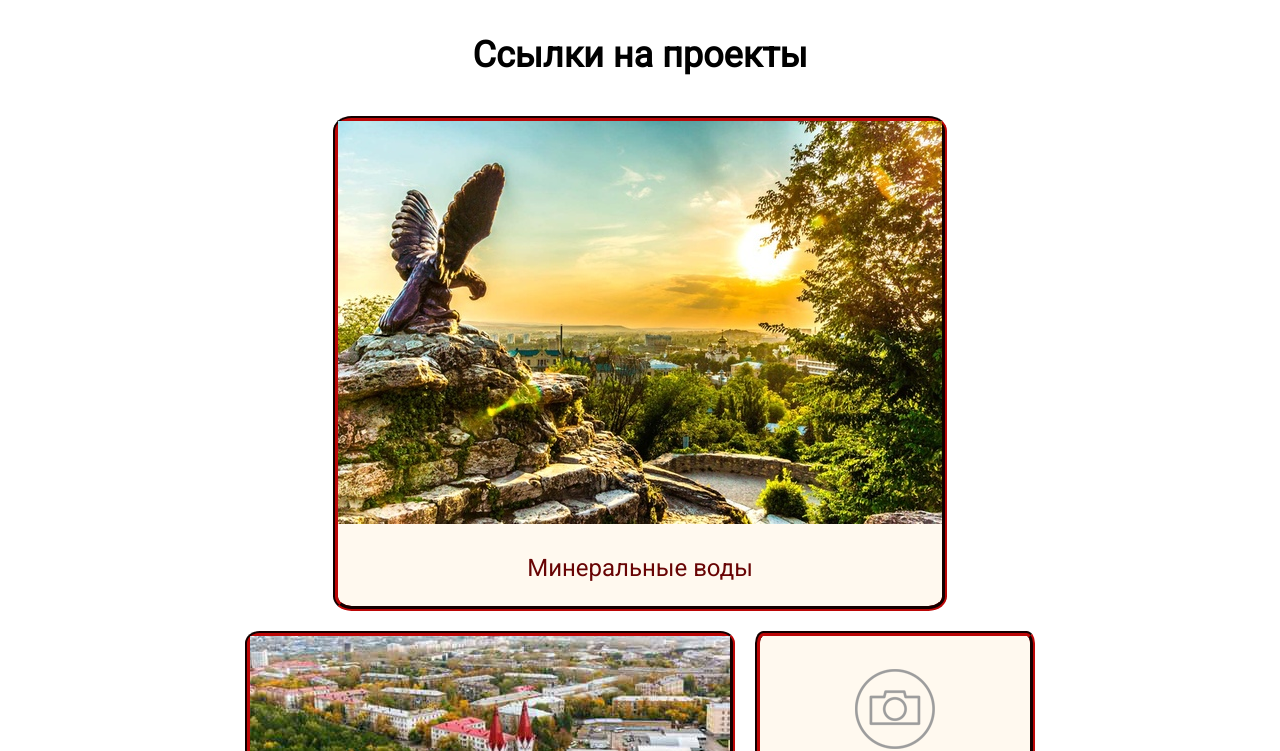
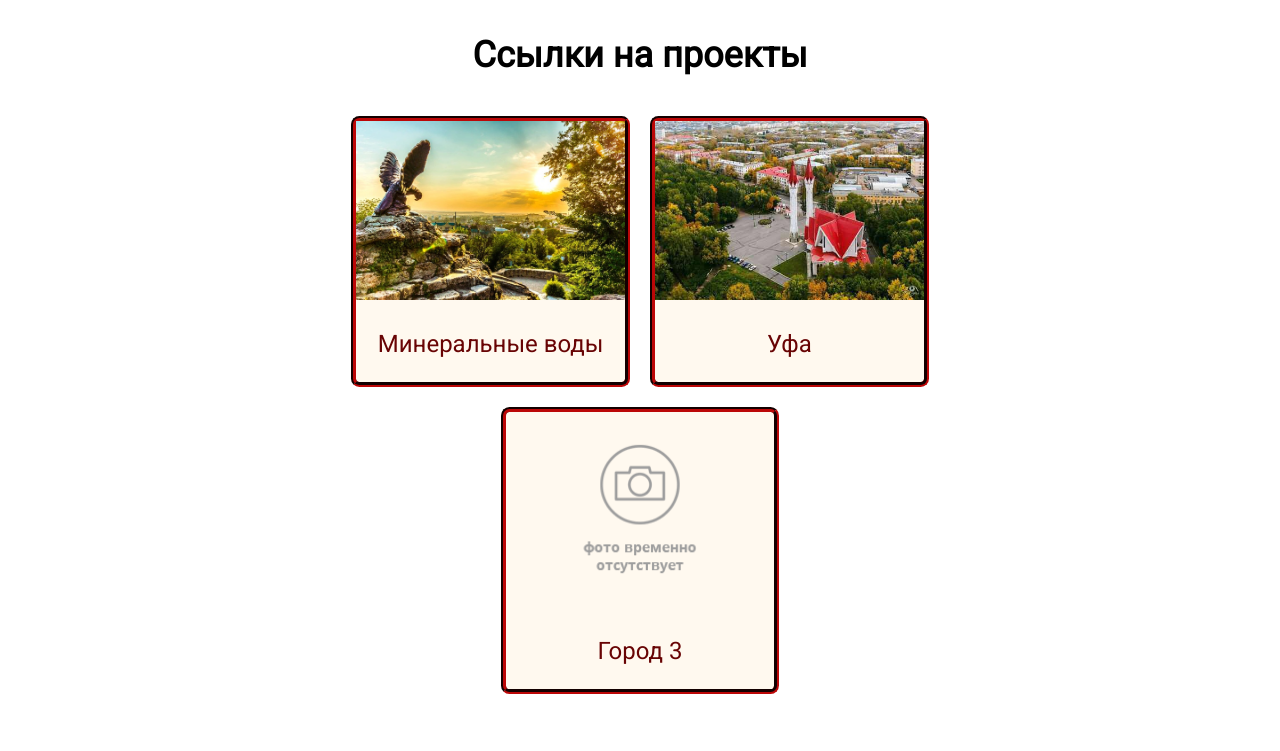
Before and after one commit to Rudaki29rus/City, a plain HTML site: page index.html in a window 1280 px wide. Shown: the part 1410-2161 px from the top of the page. Drawn offline with Linux system fonts and the light colour scheme.

Commit message:
Update style.css

```diff
--- a/CSS/style.css
+++ b/CSS/style.css
@@ -53,7 +53,11 @@ h2{
 	border-radius: 3%;
 	transition: 0.5s;
 	margin:10px;
-	background: rgba(255, 222, 173, 0.2)
+	background: rgba(255, 222, 173, 0.2);
+	flex-basis:30%;
+}
+.item img{
+	width:100%;
 }
 .item:hover{
 	transform: scale(1.05);
```
